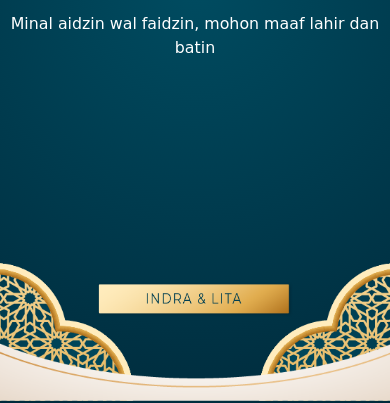
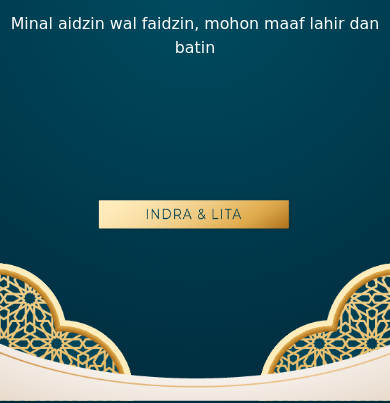
Before and after one commit to ZipoNamberwan/ZipoNamberwan.github.io, a plain HTML site: page index.html in a window 390 px wide. Shown: the part 441-844 px from the top of the page. Drawn offline with nearby package versions, Linux system fonts and the light colour scheme; no server answers.

Commit message:
revisi 2

```diff
--- a/assets/style.css
+++ b/assets/style.css
@@ -122,7 +122,7 @@ body {
     .name-container {
         position: absolute;
         /* or 'fixed' if you want it to stay in place on scroll */
-        bottom: 10%;
+        bottom: 20%;
         left: 50%;
         transform: translate(-50%, 0);
         /* Centers the image horizontally */
```
